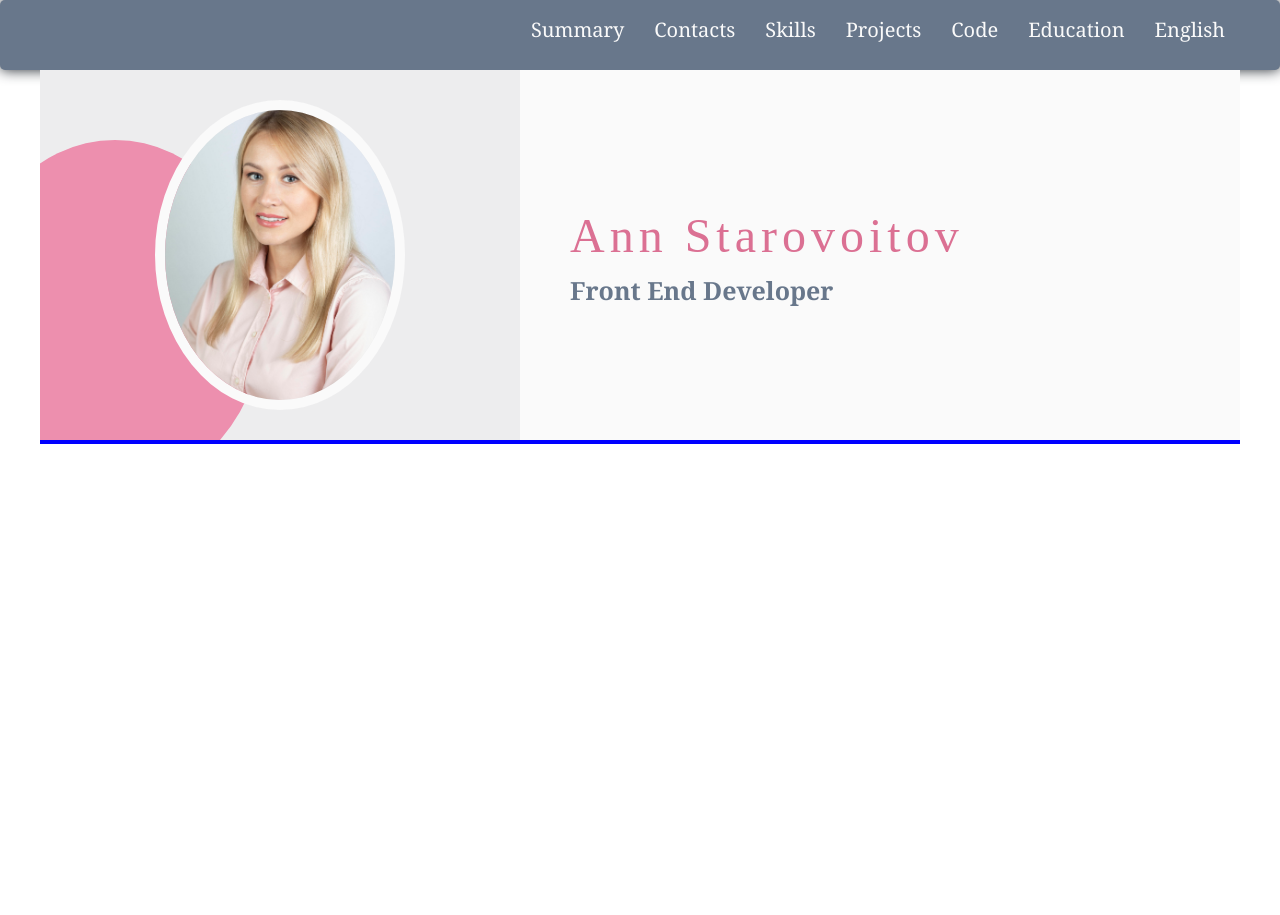
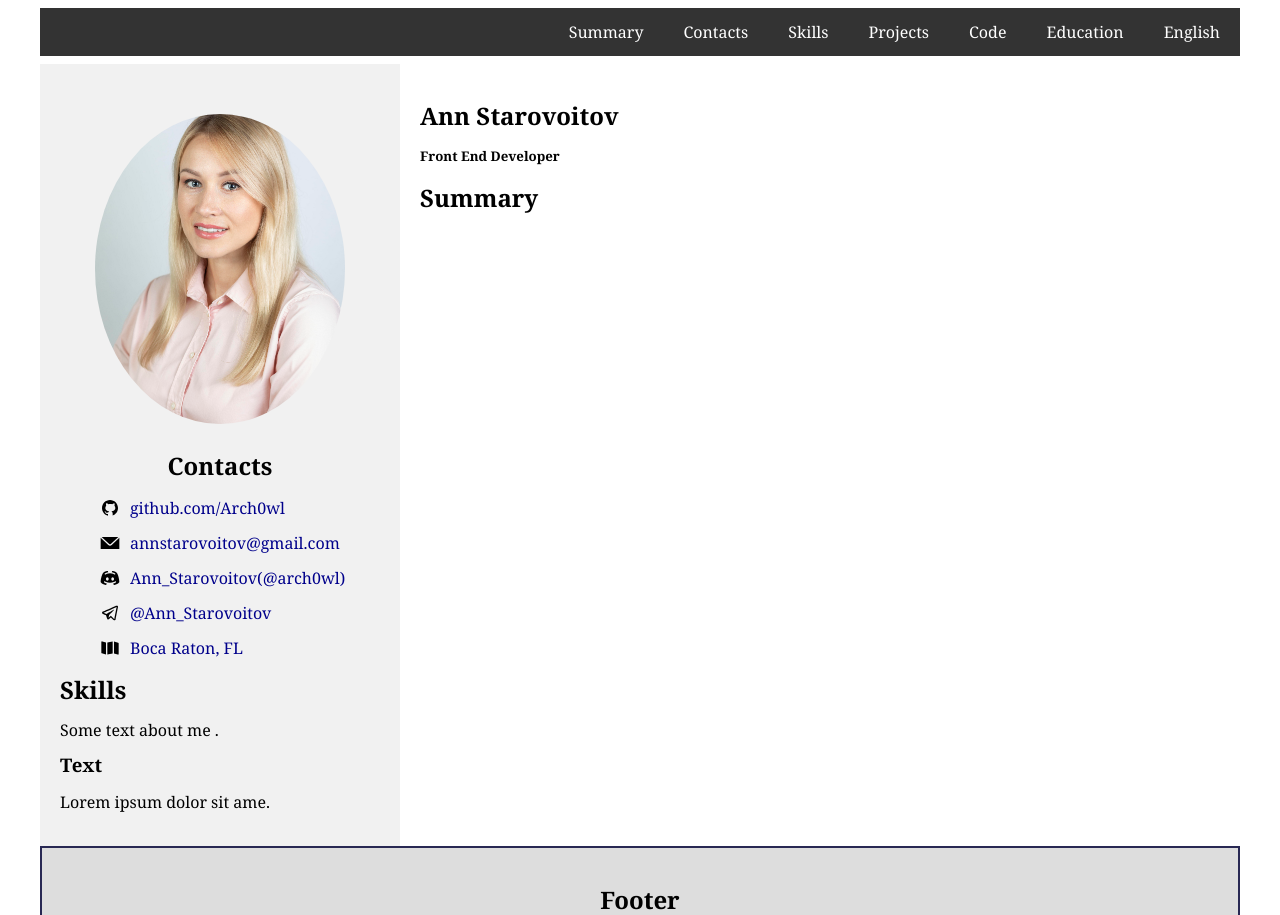
Before and after one commit to Arch0wl/rsschool-cv, a plain HTML site: page index.html in a window 1280 px wide. Shown: the top 915 px of the page. Before the commit the page ends 800 px from the top, so only its background shows below. Drawn offline with Linux system fonts and the light colour scheme.

Commit message:
feat:changed main section

```diff
--- a/index.html
+++ b/index.html
@@ -11,8 +11,7 @@
 <body>
 
   <header class="header">
-    <div class="container header-container">
-      <nav class="nav">
+    <div class="nav">
       <ul class="nav-list">
         <li class="nav-item"><a href="#summary" class="nav-link">Summary</a></li>
         <li class="nav-item"><a href="#contacts" class="nav-link">Contacts</a></li>
@@ -22,33 +21,92 @@
         <li class="nav-item"><a href="#education" class="nav-link">Education</a></li>
         <li class="nav-item"><a href="#english" class="nav-link">English</a></li>
       </ul>
-      </nav>
+    </div>
     <div class="toggle">
       <div class="line1"></div>
       <div class="line2"></div>
       <div class="line3"></div>
     </div>
-    </div>
   </header>
-  <div class="wrapper">
+
   <main class="main">
-      <div class="column">
+    <div class="row">
+      <div class="side">
         <section class="section section-profile" id="profile">
           <img src="./assets/img/image.jpg" class="profile-image" alt="Profile avatar">
+        </section>
+        <section class="section section-contacts" id="contacts">
+          <h2 class="contact-title">Contacts</h2>
+          <ul class="contact-wrapper">
+            <li class="contact-block">
+              <div class="contact-image contact-image-github">
+                <img src="./assets/icons/icons8-github.svg" class="contact-image" alt="Github">
               </div>
+              <div class="contact-text">
+                <a href="https://github.com/Arch0wl" target="blank" class="contact-link">github.com/Arch0wl</a>
+              </div>
+            </li>
+            <li class="contact-block">
+              <div class="contact-image contact-image-email">
+                <img src="./assets/icons/icons8-email.svg" class="contact-image" alt="Email">
+              </div>
+              <div class="contact-text">
+                <a href="" target="blank" class="contact-link">annstarovoitov@gmail.com</a>
+              </div>
+            </li>
+            <li class="contact-block">
+              <div class="contact-image contact-image-discord">
+                <img src="./assets/icons/icons8-discord.svg" class="contact-image" alt="Discord">
+              </div>
+              <div class="contact-text">
+                <a href="https://github.com/Arch0wl" target="blank" class="contact-link">Ann_Starovoitov(@arch0wl)</a>
+              </div>
+            </li>
+            <li class="contact-block">
+              <div class="contact-image contact-image-telegram">
+                <img src="./assets/icons/icons8-telegram-logo.svg" class="contact-image" alt="Telegram">
+              </div>
+              <div class="contact-text">
+                <a href="" target="blank" class="contact-link">@Ann_Starovoitov</a>
+              </div>
+            </li>
+            <li class="contact-block">
+              <div class="contact-image contact-image-map">
+                <img src="./assets/icons/icons8-map.svg" class="contact-image" alt="Map">
+              </div>
+              <div class="contact-text">
+                <a href="" target="blank" class="contact-link">Boca Raton, FL</a>
+              </div>
+            </li>
+          </ul>
+        </section>
 
-      <div class="column column-main column-profile ">
-        <h1 class="profile-title">Ann Starovoitov</h1>
-        <h3 class="profile-subtitle">Front End Developer</h3>
-      </div>
+        <section class="section section-skills">
+          <h2 class="skills-title">Skills</h2>
+
+
         </section>
 
 
+        <p>Some text about me .</p>
+        <h3>Text</h3>
+        <p>Lorem ipsum dolor sit ame.</p>
+      </div>
+
+      <div class="right-side">
+        <h2>Ann Starovoitov</h2>
+        <h5>Front End Developer</h5>
+        <section class="section section-summary" id="summary">
+          <h2 class="contacts-title">Summary</h2>
+        </section>
+
+      </div>
+    </div>
   </main>
 
+
   <footer class="footer">
-
-    </footer>
+    <h2>Footer</h2>
     </div>
 
 </body>
--- a/style.css
+++ b/style.css
@@ -2,23 +2,19 @@
 *::before,
 *::after {
   box-sizing: border-box;
-  padding: 0;
-  margin: 0;
 }
 
 /* colors */
-:root {
+/* :root {
   --main-color: rgb(104, 119, 139);
+  --main-color: rgb(243, 245, 249);
   --text-color: rgb(33, 39, 46);
   --white: #fafafa;
   --gray: #ededee;
-  --light-gray: #e1e1e1;
+  --light-gray: #715e5e;
   --purple: palevioletred;
   --purple-light: rgb(237, 143, 174);
-}
-
-/* fonts */
-
+} */
 
 /* styles */
 
@@ -30,24 +26,18 @@ body {
   min-width: 300px;
   min-height: 80vh;
   font-family: Georgia, 'Times New Roman', Times, serif;
-  font-size: 20px;
-  font-weight: 400;
-  line-height: 1.5;
+  font-size: 16px;
+  font-weight: 300;
+  line-height: 1.0;
   color: var(--main-color);
 }
 
-.wrapper {
+/* header */
+
+.header {
   max-width: 1200px;
   margin: 0 auto;
-}
-
-.container {
-  max-width: 1200px;
-  margin: 0 auto;
-  min-height: 50px;
-}
-
-.header {
+  text-align: center;
   padding-top: .5em;
   padding-bottom: .5em;
   background-color: var(--main-color);
@@ -59,67 +49,59 @@ body {
   border-radius: 5px;
 }
 
-.header-container {
-  max-width: 1200px;
-  margin: 0 auto;
+/* fonts */
+
+
+
+/* style the navigation bar */
+.nav {
+  display: flex;
+  justify-content: flex-end;
+  background-color: #333;
+}
+
+/* style the navigation bar links */
+.nav a {
+  color: white;
+  padding: 14px 20px;
+  text-decoration: none;
+  text-align: center;
+}
+
+/* Change color on hover */
+.nav a:hover {
+  background-color: #ddd;
+  color: black;
 }
 
 .nav-list {
   list-style: none;
   display: flex;
+  flex-direction: row;
   justify-content: flex-end;
   align-items: center;
 }
 
-.nav-link {
-  position: relative;
-  padding: 0 15px;
-  text-decoration: none;
-  font-size: 20px;
-  font-weight: 300;
-  line-height: 40px;
-  color: var(--white);
+/* main */
+
+.main {
+  max-width: 1200px;
+  margin: 0 auto;
 }
 
-.nav a:hover {
-  color: var(--purple);
-  cursor: pointer;
-  border-bottom: 2px solid var(--purple);
+/* container */
+.row {
+  display: flex;
+  flex-wrap: wrap;
 }
 
-.main {
-  display: flex;
-  width: 100%;
-  display: flex;
-  position: relative;
-  overflow: hidden;
-}
+/* two unequal columns next to each other */
+/* side/left column */
 
-.column {
-  width: 40%;
-  background-color: var(--gray);
-  padding: 0 50px;
-}
-
-.column-main {
-  width: 60%;
-  background-color: var(--white);
-  display: flex;
-  flex-direction: column;
-  justify-content: center;
-  padding: 0 50px;
-}
-
-.main::before {
-  content: '';
-  position: absolute;
-  display: block;
-  background-color: var(--purple-light);
-  width: 300px;
-  height: 350px;
-  border-radius: 50%;
-  left: -75px;
-  bottom: -50px;
+.side {
+  flex: 30%;
+  background-color: #f1f1f1;
+  padding: 20px;
 }
 
 .main .profile-image {
@@ -133,31 +115,67 @@ body {
 
 .profile-image {
   border-radius: 50%;
-  width: 100%;
+  width: 80%;
   -o-object-fit: cover;
   object-fit: cover;
   border: 10px solid var(--white);
 }
 
-.profile-title {
-  font-family: 'ralewaybold';
-  font-size: 45px;
-  color: var(--purple);
-  font-size: 48px;
-  font-weight: 300;
-  letter-spacing: 5px;
+.contact-block {
+  display: flex;
+  align-items: center;
+  margin-bottom: 15px;
 }
 
-.profile-title_span {
-  color: var(--main-color);
-  font-size: 50px;
-  line-height: 50px;
+.contact-title {
+  text-align: center;
 }
 
-.profile-subtitle {
-  font-size: 25px;
+.contact-image {
+  background-position: center left;
+  background-repeat: no-repeat;
+  background-size: cover;
+  width: 20px;
+  height: 20px;
+  margin-right: 10px;
 }
 
+.contact-link {
+  color: darkblue;
+  text-decoration: none;
+  transition: all .4s linear;
+}
+
+.contact-link:hover {
+  color: pink;
+  text-decoration: underline;
+}
+
+
+
+/* side/right column */
+.right-side {
+  flex: 70%;
+  background-color: white;
+  padding: 20px;
+}
+
+
+/* Footer */
 .footer {
-  border: 2px solid blue;
+  padding: 20px;
+  text-align: center;
+  background: #ddd;
+  max-width: 1200px;
+  margin: 0 auto;
+  border: 2px solid rgb(40, 40, 83);
 }
+
+/* Responsive layout - when the screen is less than 700px wide, make the two columns stack on top of each other instead of next to each other */
+@media screen and (max-width: 700px) {
+
+  .row,
+  .nav .nav-list {
+    flex-direction: column;
+  }
+}
```
Also changed, not shown: assets/icons/icons8-discord.svg (added), assets/icons/icons8-email.svg (added), assets/icons/icons8-github.svg (added), assets/icons/icons8-map.svg (added), assets/icons/icons8-telegram-logo.svg (added). Lines whose indentation alone changed are shown as unchanged.
